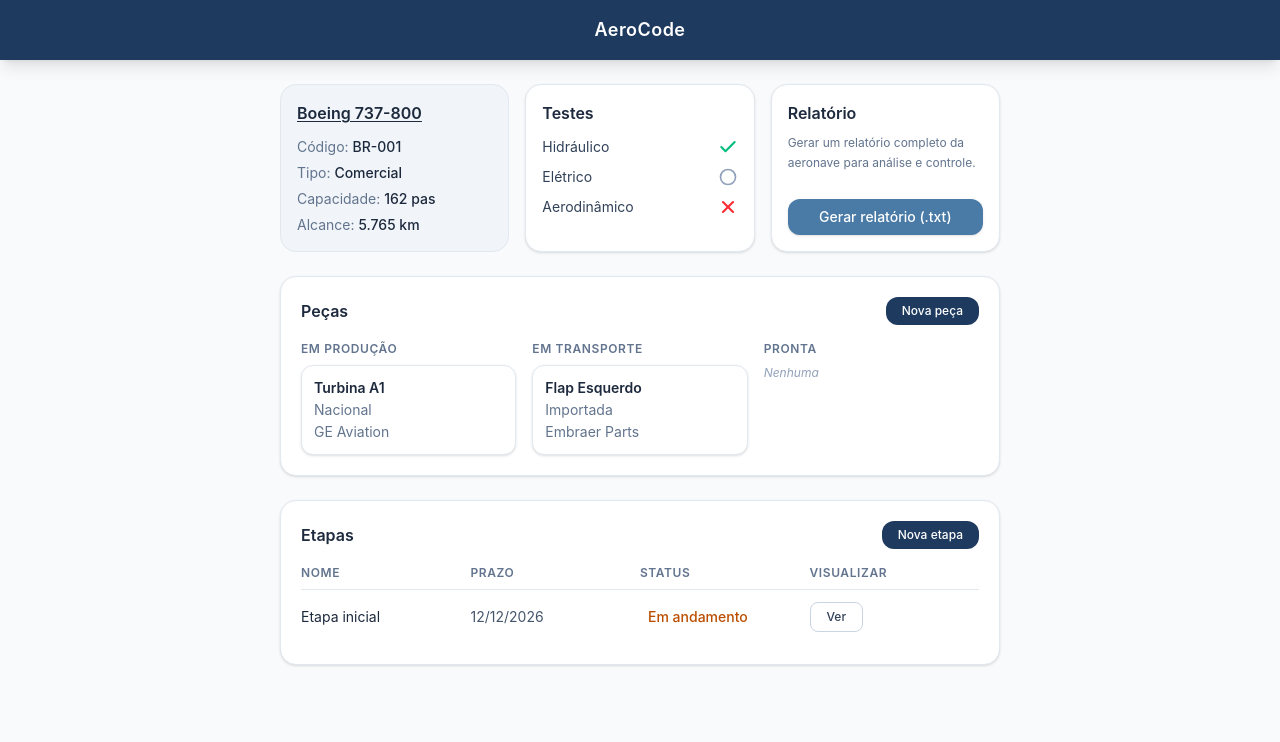
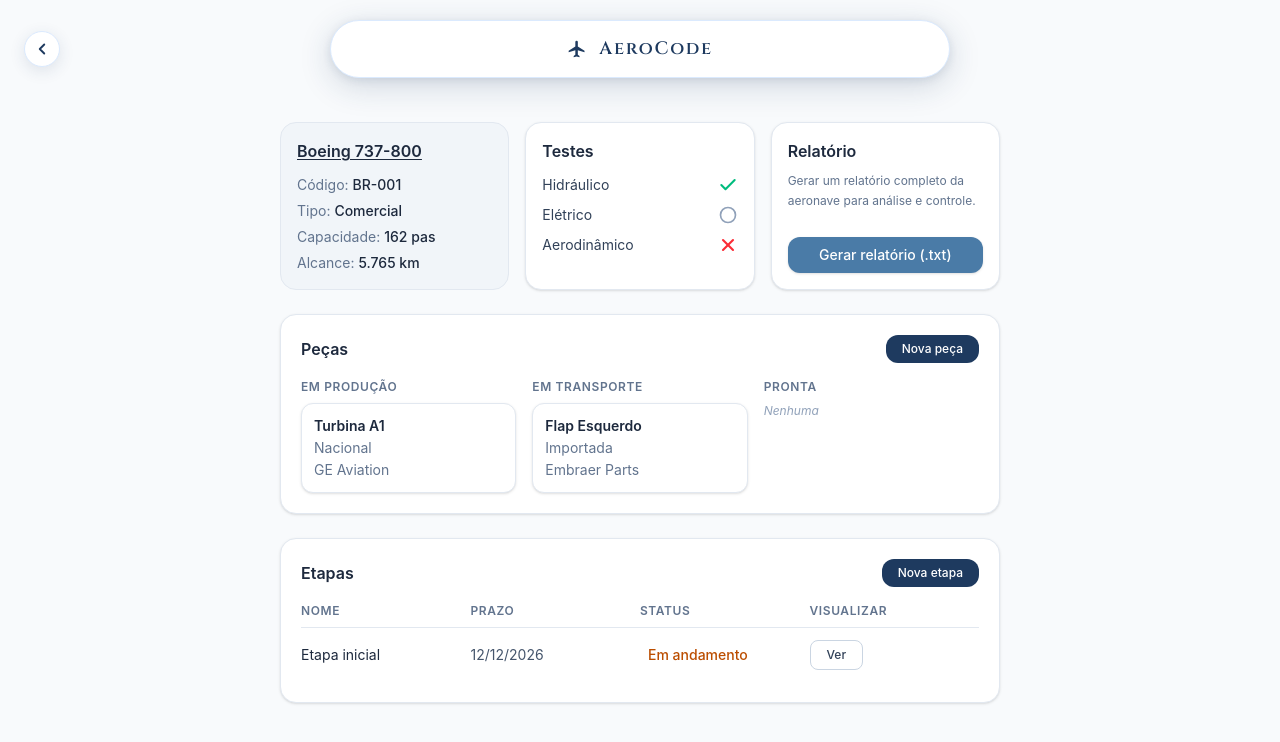
Before and after one commit to LeticiaG24/AV3, a React (Vite) app in the folder frontend/: page /aeronave in a window 1280 px wide. Shown: the top 742 px of the page. Built offline with nearby package versions, Linux system fonts and the light colour scheme.

Commit message:
feat: novo header com botão voltar

```diff
--- a/frontend/src/components/Header.tsx
+++ b/frontend/src/components/Header.tsx
@@ -1,9 +1,62 @@
+import { useLocation, useNavigate } from "react-router-dom";
+
 export default function Header() {
+  const location = useLocation();
+  const navigate = useNavigate();
+  const isHome = location.pathname === "/admin" || location.pathname === "/engenheiro" || location.pathname === "/operador";
+
   return (
-    <header className="bg-[#1e3a5f] text-white px-8 py-4 flex items-center justify-center shadow-lg">
-        <div className="flex items-center gap-3">
-          <span className="text-lg font-semibold tracking-wide">AeroCode</span>
+    <>
+      <style>{`
+        @import url('https://fonts.googleapis.com/css2?family=Cinzel:wght@600&display=swap');
+        .aerocode-pill {
+          font-family: 'Cinzel', serif;
+          box-shadow:
+            0 8px 32px rgba(30, 58, 95, 0.18),
+            0 2px 8px rgba(30, 58, 95, 0.10);
+        }
+      `}</style>
+      <header className="bg-transparent flex items-center justify-center py-5">
+
+        {!isHome && (
+          <button
+            onClick={() => navigate(-1)}
+            className="cursor-pointer absolute left-6 flex items-center justify-center w-9 h-9 rounded-full bg-white border border-blue-100 text-[#1e3a5f] hover:bg-blue-50 transition-colors"
+            style={{ boxShadow: "0 4px 16px rgba(30,58,95,0.12)" }}
+            aria-label="Voltar"
+          >
+            <svg
+              xmlns="http://www.w3.org/2000/svg"
+              width="18"
+              height="18"
+              viewBox="0 0 24 24"
+              fill="none"
+              stroke="#1e3a5f"
+              strokeWidth="2.5"
+              strokeLinecap="round"
+              strokeLinejoin="round"
+            >
+              <path d="M15 18l-6-6 6-6" />
+            </svg>
+          </button>
+        )}
+
+        <div className="aerocode-pill bg-white border border-blue-100 rounded-full px-20 py-3.5 flex items-center gap-3 w-[620px] justify-center">
+          <svg
+            xmlns="http://www.w3.org/2000/svg"
+            width="20"
+            height="20"
+            viewBox="0 0 24 24"
+            fill="#1e3a5f"
+          >
+            <path d="M21 16v-2l-8-5V3.5A1.5 1.5 0 0 0 11.5 2A1.5 1.5 0 0 0 10 3.5V9l-8 5v2l8-2.5V19l-2 1.5V22l3.5-1l3.5 1v-1.5L13 19v-5.5z"/>
+          </svg>
+          <span className="text-[#1e3a5f] text-lg tracking-widest">
+            AeroCode
+          </span>
         </div>
+
       </header>
+    </>
   );
 }
```
